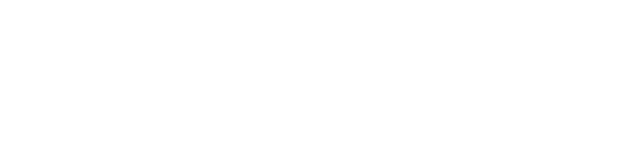
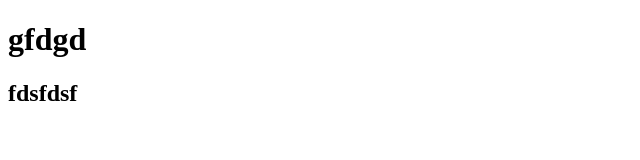
Before and after one commit to 1971andrey1971/hw-lesson-1, a plain HTML site: page index.html in a window 1280 px wide. Shown: the whole page, without its empty margins (0-640 px from the left). Drawn offline with Linux system fonts and the light colour scheme.

Commit message:
поправка heder

```diff
--- a/index.html
+++ b/index.html
@@ -1,12 +1,15 @@
 <!DOCTYPE html>
 <html lang="en">
-<head>
     <meta charset="UTF-8">
     <meta http-equiv="X-UA-Compatible" content="IE=edge">
-    <meta name="viewport" content="width=device-width, initial-scale=1.0">
+  <head>
+    <meta charset="UTF-8" />
+    <meta http-equiv="X-UA-Compatible" content="IE=edge" />
+    <meta name="viewport" content="width=device-width, initial-scale=1.0" />
     <title>Document</title>
-</head>
-<body>
-
-</body>
+  </head>
+  <body>
+    <h1>gfdgd</h1>
+    <h2>fdsfdsf</h2>
+  </body>
 </html>
```
Also changed, not shown: css/styles.css (added).
